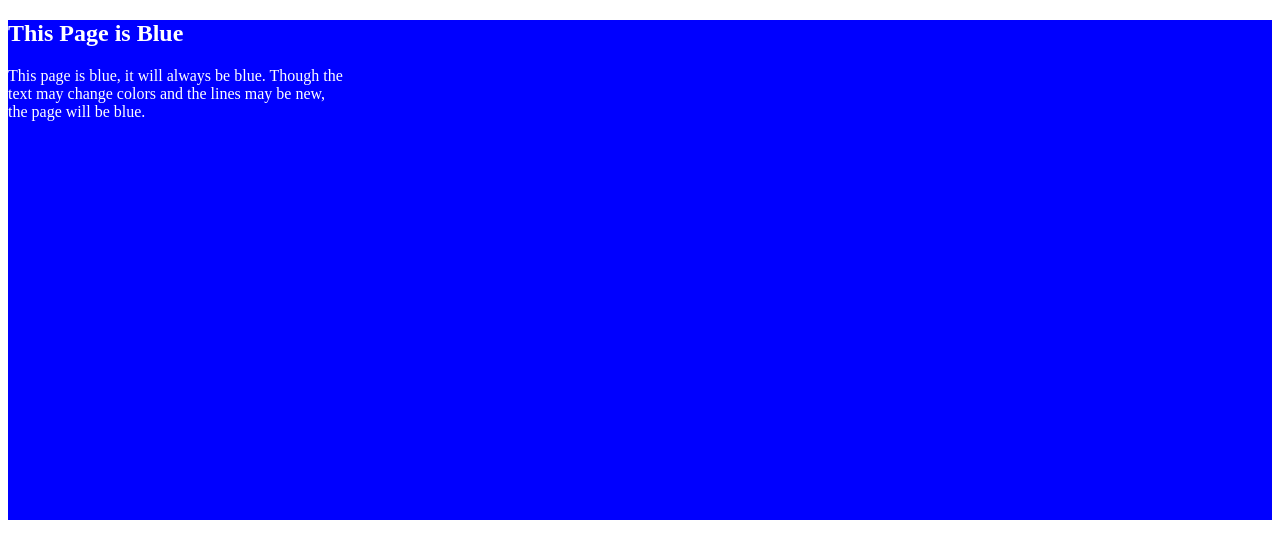
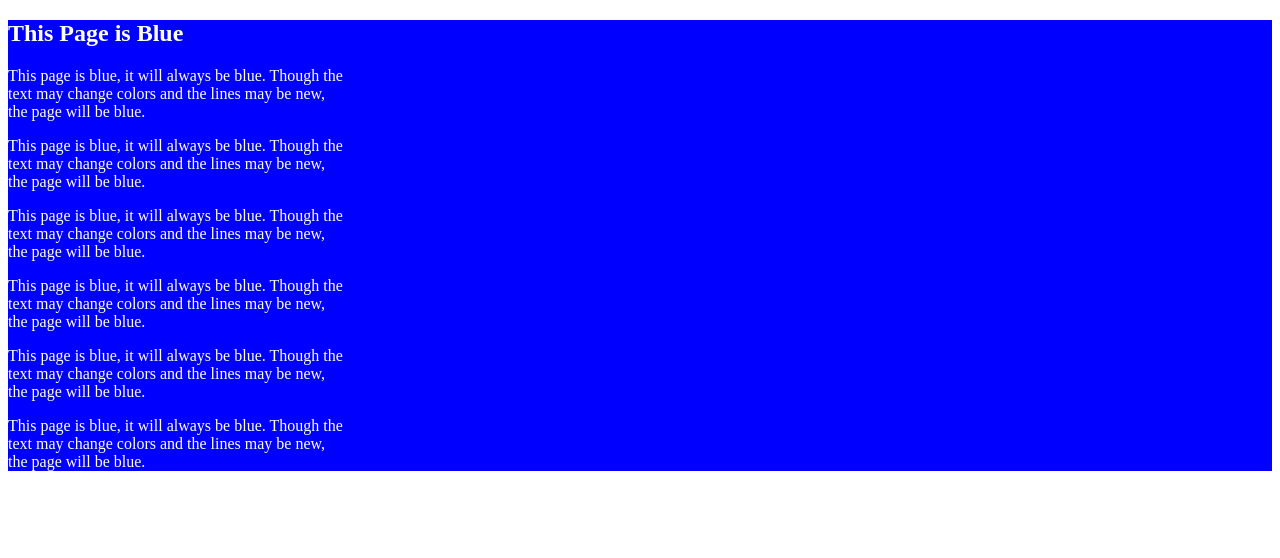
Before and after one commit to salcode/git-bisect-example, a plain HTML site: page index.html in a window 1280 px wide. Drawn offline with Linux system fonts and the light colour scheme.

Commit message:
Duplicate paragraph

```diff
--- a/index.html
+++ b/index.html
@@ -12,7 +12,6 @@
 			}
 			.bg {
 				background-color: blue;
-				min-height: 500px;
 			}
 		</style>
 
@@ -26,6 +25,31 @@
 				text may change colors and the lines may be new,<br>
 				the page will be blue.<br>
 			</p>
+			<p>
+				This page is blue, it will always be blue. Though the<br>
+				text may change colors and the lines may be new,<br>
+				the page will be blue.<br>
+			</p>
+			<p>
+				This page is blue, it will always be blue. Though the<br>
+				text may change colors and the lines may be new,<br>
+				the page will be blue.<br>
+			</p>
+			<p>
+				This page is blue, it will always be blue. Though the<br>
+				text may change colors and the lines may be new,<br>
+				the page will be blue.<br>
+			</p>
+			<p>
+				This page is blue, it will always be blue. Though the<br>
+				text may change colors and the lines may be new,<br>
+				the page will be blue.<br>
+			</p>
+			<p>
+				This page is blue, it will always be blue. Though the<br>
+				text may change colors and the lines may be new,<br>
+				the page will be blue.<br>
+			</p>
 		</div><!-- .bg -->
 	</body>
 </html>
```
